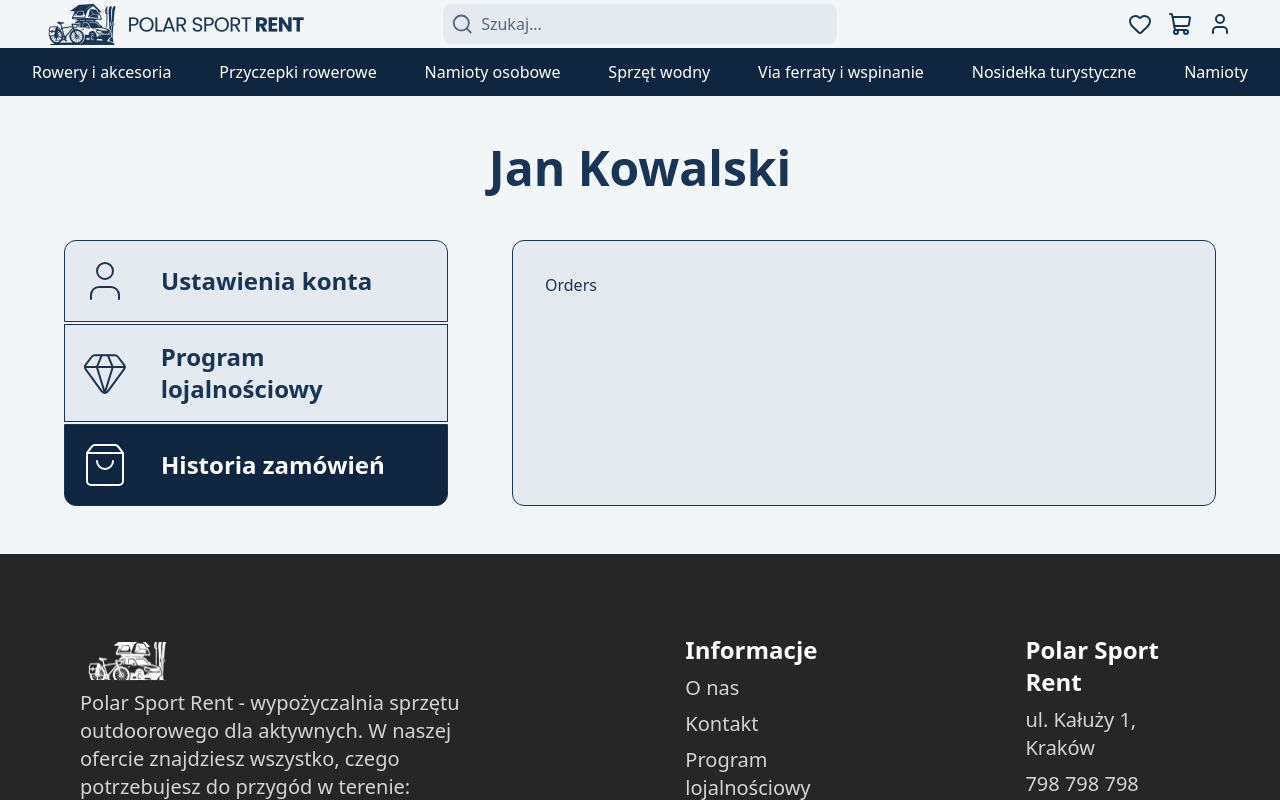
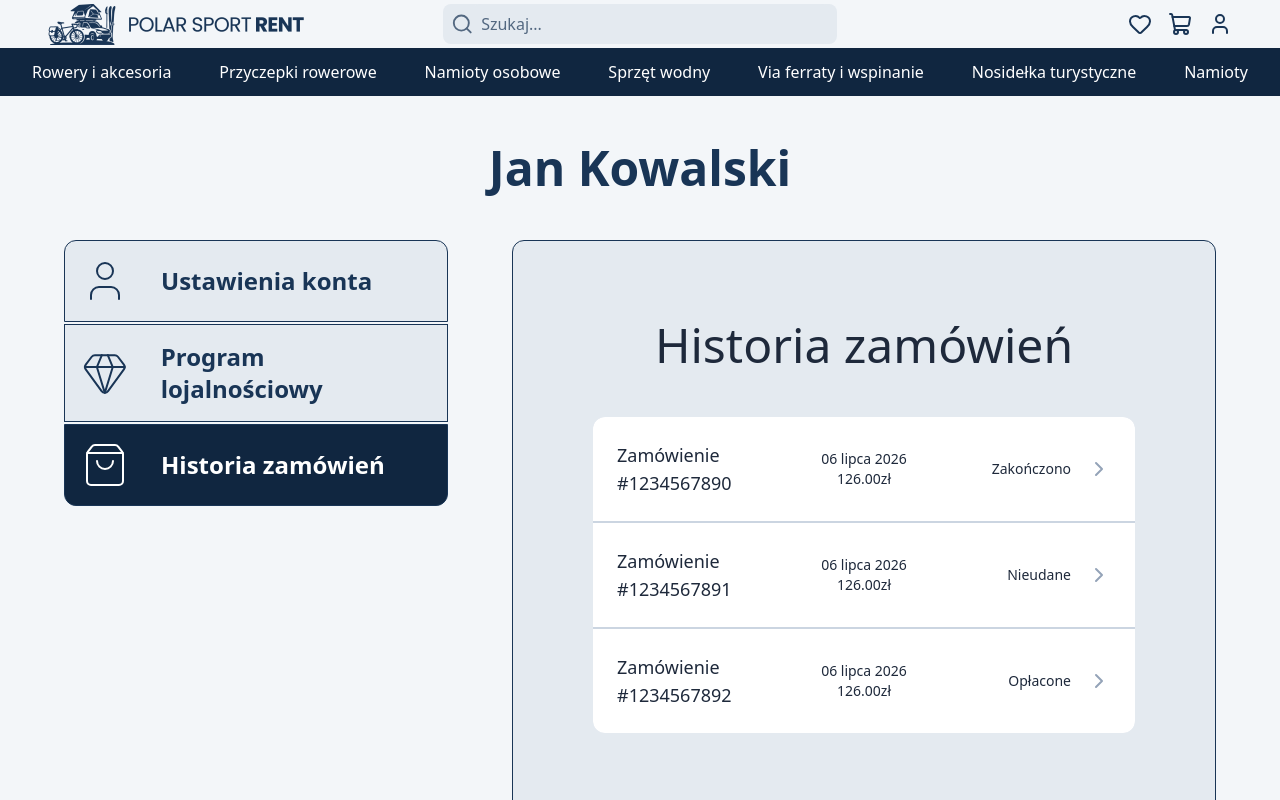
Before and after one commit to sebastian-j/sport-rent-frontend, a React (Vite) app: page /profile in a window 1280 px wide. Both pictures are taken after a click on the element "Historia zamówień". Shown: the top 800 px of the page. Built offline with nearby package versions, Linux system fonts and the light colour scheme.

Commit message:
feat: add order history section

```diff
--- a/src/features/profile/OrdersSection.tsx
+++ b/src/features/profile/OrdersSection.tsx
@@ -1,7 +1,74 @@
-export default function OrdersSection() {
+import { useState } from 'react';
+import { ChevronRight, ChevronDown } from 'lucide-react';
+import { formatPrice } from '../../utils/formatPrice.ts';
+
+type Order = {
+  id: string;
+  date: string;
+  price: number;
+  status: string;
+};
+
+type OrderCardProps = {
+  order: Order;
+  isExpanded: boolean;
+  onToggle: () => void;
+  children?: React.ReactNode;
+};
+
+function OrderCard({ order, isExpanded, onToggle, children }: OrderCardProps) {
   return (
-    <div className="text-app-text">
-      <p>Orders</p>
+    <div className="bg-white">
+      <div
+        className="flex items-center justify-between p-6 transition-colors cursor-pointer hover:bg-slate-50 select-none"
+        onClick={onToggle}
+      >
+        <div className="flex-1 text-left">
+          <p className="text-lg">Zamówienie #{order.id}</p>
+        </div>
+        <div className="flex-1 text-center">
+          <p className="text-sm">{order.date}</p>
+          <p className="text-sm">{formatPrice(order.price)}</p>
+        </div>
+        <div className="flex-1 flex items-center justify-end gap-4">
+          <p className="text-sm">{order.status}</p>
+          {isExpanded ? (
+            <ChevronDown className="text-slate-900" />
+          ) : (
+            <ChevronRight className="text-slate-400" />
+          )}
+        </div>
+      </div>
+      {isExpanded && <div className="p-6 pt-0 border-t border-slate-100">{children}</div>}
     </div>
   );
 }
+
+export default function OrdersSection() {
+  const [expandedOrder, setExpandedOrder] = useState<string | null>(null);
+
+  const orders: Order[] = [
+    { id: '1234567890', date: '06 lipca 2026', price: 126.0, status: 'Zakończono' },
+    { id: '1234567891', date: '06 lipca 2026', price: 126.0, status: 'Nieudane' },
+    { id: '1234567892', date: '06 lipca 2026', price: 126.0, status: 'Opłacone' },
+  ];
+
+  return (
+    <div className="flex flex-col items-center w-full pt-12 text-slate-800">
+      <h2 className="text-5xl text-center">Historia zamówień</h2>
+
+      <div className="m-12 flex w-full max-w-[calc(100%-6rem)] flex-col gap-0.5 overflow-hidden rounded-xl bg-slate-300">
+        {orders.map((order) => (
+          <OrderCard
+            key={order.id}
+            order={order}
+            isExpanded={expandedOrder === order.id}
+            onToggle={() => setExpandedOrder(expandedOrder === order.id ? null : order.id)}
+          >
+            <div className="mt-4 text-slate-600">Szczegóły zamówienia</div>
+          </OrderCard>
+        ))}
+      </div>
+    </div>
+  );
+}
```
